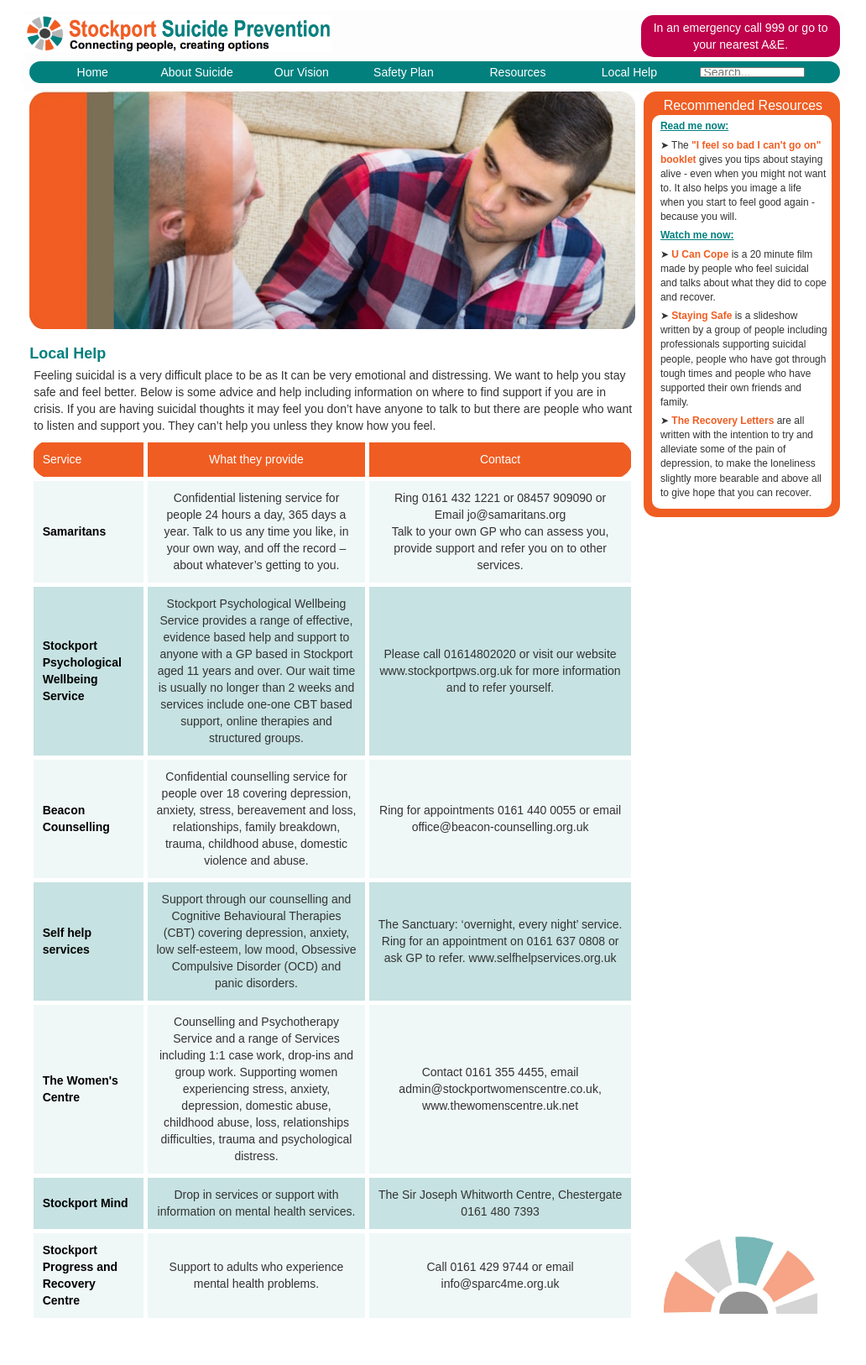
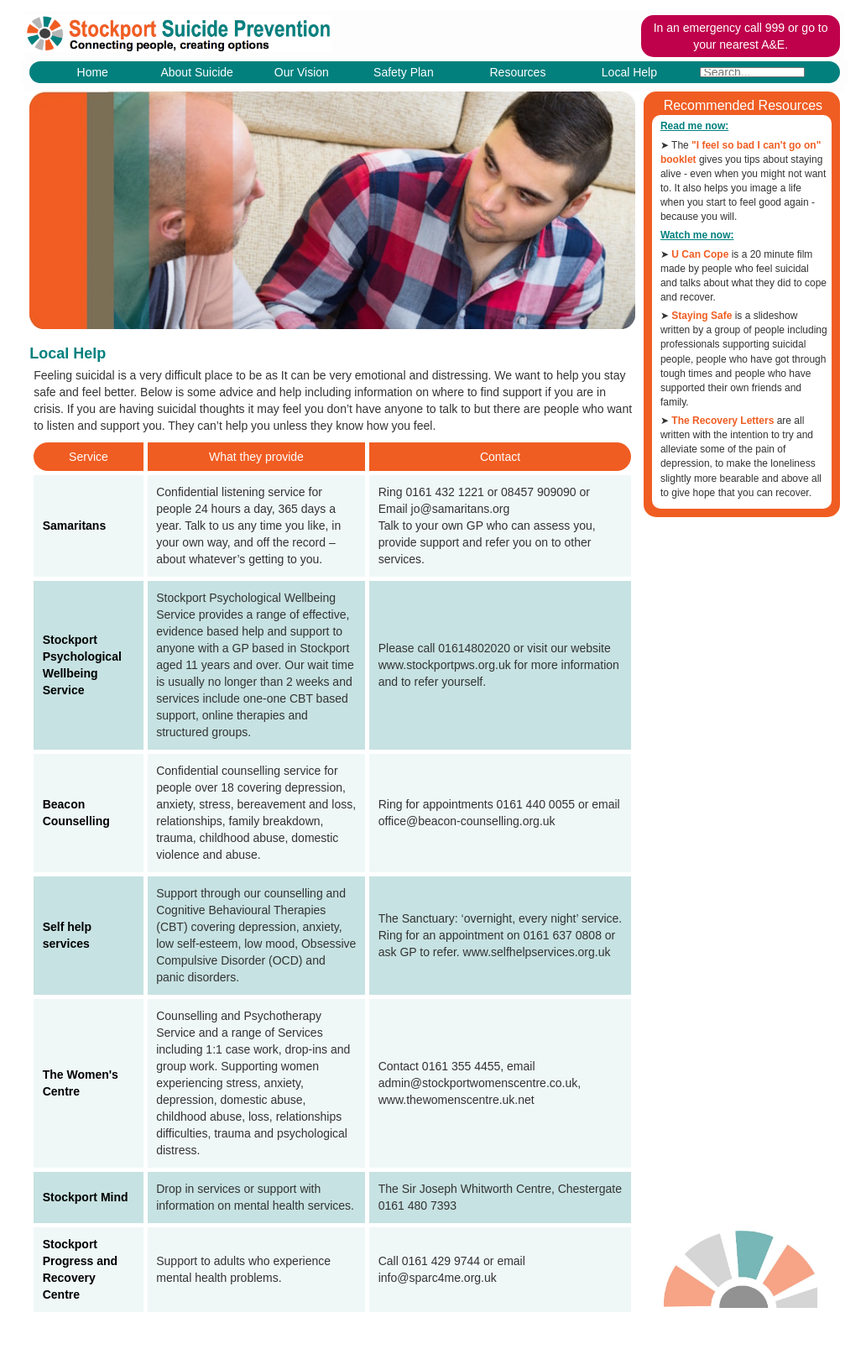
Before and after one commit to stockport/stockport.github.io, a Jekyll site: the page built from pages/help.html, in a window 1280 px wide. Shown: the whole page at 84% size, without its empty margins (122-1154 px from the left). Built offline with Jekyll 4.4.1, drawn with Linux system fonts in a browser that asks for light colours; comment, search, counter and statistics services are not loaded.

Commit message:
help table header padding fixed

```diff
--- a/_sass/localhelp.scss
+++ b/_sass/localhelp.scss
@@ -8,6 +8,7 @@
 
 .service {
   padding: 0px;
+  padding-left: 5px;
   margin: 0px;
   text-align: center;
   border-radius: 25px 0 0 25px;
@@ -26,6 +27,10 @@
 $bp-homer: 75em;
 
 .responsive-table {
+
+  border-spacing: 5px;
+  border-collapse: separate;
+
   width: 100%;
 
   @media (max-width: $bp-bart) {
@@ -61,14 +66,10 @@
 
     th {
       background-color: #F05D22;
-      border: 5px solid white;
       font-weight: normal;
       text-align: center;
       color: white;
-
-      &:first-of-type {
-        text-align: left;
-      }
+      padding: 0.5em;
     }
   }
 
@@ -80,6 +81,9 @@
   }
 
   tr {
+    &:nth-of-type(1) {
+    }
+
     @media (min-width: $bp-bart) {
       display: table-row;
     }
@@ -137,22 +141,14 @@
         td {
           &:nth-of-type(1n) {
             background-color: #C7E2E2;
-            border: 2px solid white;
           }
         }
-      }
-    }
-
-    th {
-      @media (max-width :$bp-bart) {
-
       }
     }
 
     th[scope="row"] {
       background-color: #F05D22;
       color: white;
-      border: 5px solid white;
 
       @media (min-width: $bp-lisa) {
         background-color: transparent;
@@ -172,19 +168,10 @@
       }
     }
 
-    th[scope="col"] {
-      background-color: green;
-    }
+    td {
 
-    td {
-      text-align: right;
-
-      @media all {
-        border: 5px solid white;
-      }
-
-      @media (min-width: $bp-bart) {
-        text-align: center;
+      @media (max-width: $bp-bart) {
+        border: 2px solid white;
       }
     }
 
@@ -200,7 +187,6 @@
       }
 
       @media (min-width: $bp-bart) {
-        // Don’t show data-title labels
         content: none;
       }
     }
```
